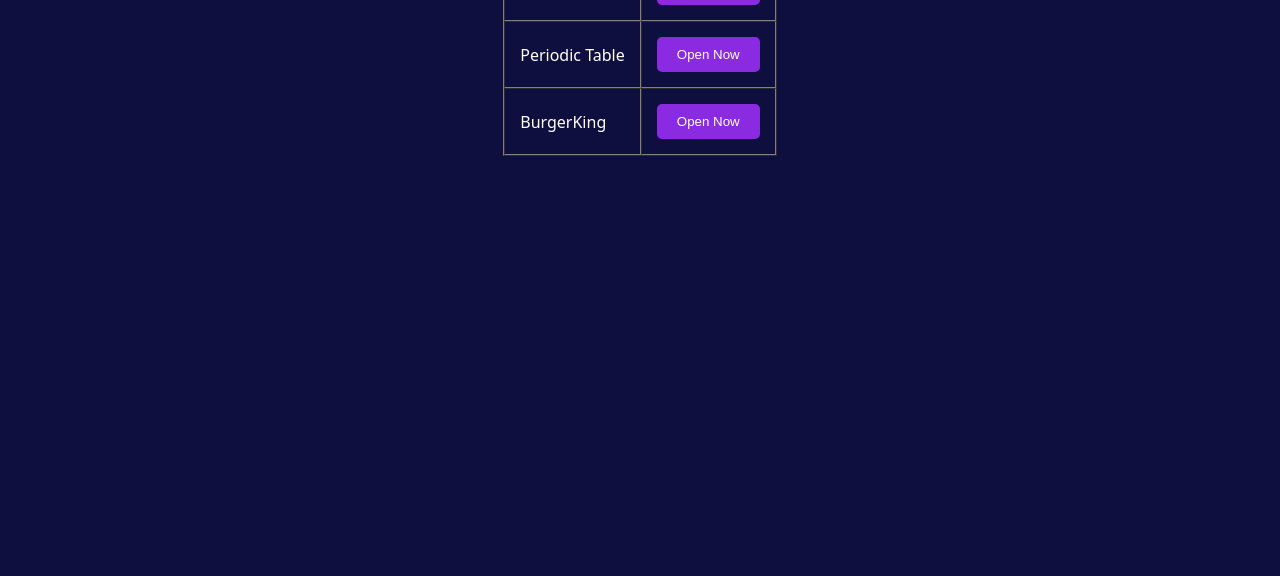
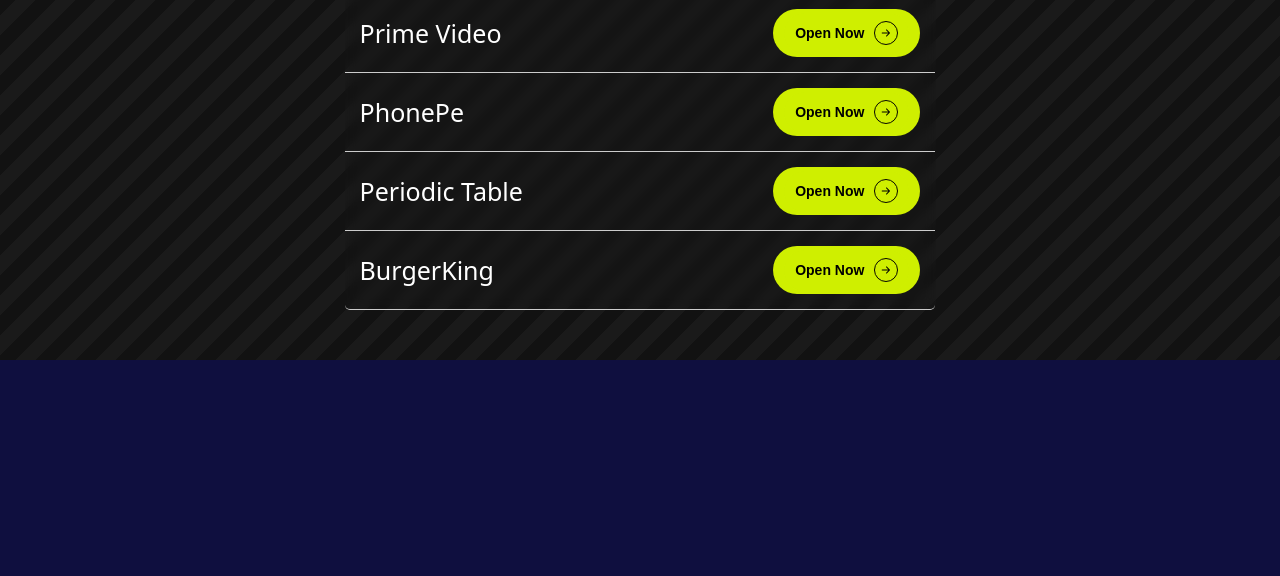
Before and after one commit to GodhaGanesh/FrontEnd, a plain HTML site: page index.html in a window 1280 px wide. Shown: the part 224-800 px from the top of the page. Drawn offline with Linux system fonts and the light colour scheme.

Commit message:
upadated menu ui

```diff
--- a/index.html
+++ b/index.html
@@ -1,66 +1,172 @@
 <!DOCTYPE html>
 <html lang="en">
   <head>
-  <meta charset="UTF-8">
-  <meta name="viewport" content="width=device-width, initial-scale=1.0">
+    <meta charset="UTF-8" />
+    <meta name="viewport" content="width=device-width, initial-scale=1.0" />
     <title>My_Projects</title>
     <style>
-    *{
+      * {
         margin: 0;
         padding: 0;
         box-sizing: border-box;
       }
-    body{
+      body {
         background-color: rgb(15, 15, 63);
-      font-family: system-ui, -apple-system, BlinkMacSystemFont, 'Segoe UI', Roboto, Oxygen, Ubuntu, Cantarell, 'Open Sans', 'Helvetica Neue', sans-serif;
+        font-family: system-ui, -apple-system, BlinkMacSystemFont, "Segoe UI",
+          Roboto, Oxygen, Ubuntu, Cantarell, "Open Sans", "Helvetica Neue",
+          sans-serif;
         color: white;
+        width: 100%;
+        height: auto;
       }
-    h1,table{
+      h1 {
+        text-transform: uppercase;
+        font-family: Verdana, Geneva, Tahoma, sans-serif;
+      }
+      table {
+        border: none;
+        margin-top: 50px !important;
+        backdrop-filter: blur(6px);
+      }
+      h1,
+      table {
         text-align: center;
         margin: auto;
       }
-    table td{
+      table td {
+        border-bottom: 1px solid #ccc;
         text-align: left;
         padding: 15px;
       }
-    button{
-      background-color: blueviolet;
-      color: white;
-      border: none;
-      padding: 10px 20px;
-      border-radius: 5px;
+      table td:nth-child(1) {
+        width: 70%;
+        font-size: 25px;
+      }
+      button {
         cursor: pointer;
-      transition: all 0.3s ease;
+        font-weight: 700;
+        transition: all 0.2s;
+        padding: 2.5px 10px;
+        border-radius: 100px;
+        background: #cfef00;
+        border: 1px solid transparent;
+        display: flex;
+        align-items: center;
+        font-size: 14px;
+        text-decoration: none;
       }
-    button:hover{
-      background-color: darkviolet;
-      transform: scale(1.05);
+
+      button:hover {
+        background: #c4e201;
+      }
+
+      button > svg {
+        width: 24px;
+        margin-left: 10px;
+        transition: transform 0.3s ease-in-out;
+      }
+
+      button:hover svg {
+        transform: translateX(5px);
+      }
+
+      button:active {
+        transform: scale(0.95);
+      }
+
+      .container {
+        width: 100%;
+        height: 100%;
+        padding: 50px 0;
+        background: linear-gradient(
+          135deg,
+          #121212 25%,
+          #1a1a1a 25%,
+          #1a1a1a 50%,
+          #121212 50%,
+          #121212 75%,
+          #1a1a1a 75%,
+          #1a1a1a
+        );
+        background-size: 40px 40px;
+        animation: move 4s linear infinite;
+      }
+
+      @keyframes move {
+        0% {
+          background-position: 0 0;
+        }
+        100% {
+          background-position: 40px 40px;
+        }
       }
     </style>
   </head>
   <body>
+    <div class="container">
       <h1>My Projects</h1>
-  <table border="1" cellspacing="0">
+      <table cellspacing="0">
         <tr>
-      <td>Netflix</td>
-      <td><a href="./Netflix/html/index.html"><button>Open Now</button></a></td>
+          <td style="border-top: 1px solid #ccc; border-top-left-radius: 5px">
+            Netflix
+          </td>
+          <td style="border-top: 1px solid #ccc; border-top-right-radius: 5px">
+            <a href="./Netflix/html/index.html" target="_blank"></a>
+          </td>
         </tr>
         <tr>
           <td>Prime Video</td>
-      <td><a href="./PrimeVideo/HTML/index.html"><button>Open Now</button></a></td>
+          <td>
+            <a href="./PrimeVideo/HTML/index.html" target="_blank"></a>
+          </td>
         </tr>
         <tr>
           <td>PhonePe</td>
-      <td><a href="./PhonePe/HTML/phonepe.html"><button>Open Now</button></a></td>
+          <td>
+            <a href="./PhonePe/HTML/phonepe.html" target="_blank"></a>
+          </td>
         </tr>
         <tr>
           <td>Periodic Table</td>
-      <td><a href="./Periodic Table/index.html"><button>Open Now</button></a></td>
+          <td>
+            <a href="./Periodic Table/index.html" target="_blank"></a>
+          </td>
         </tr>
         <tr>
-      <td>BurgerKing</td>
-      <td><a href="./BurgerKing/html/Burger King.html"><button>Open Now</button></a></td>
+          <td style="border-bottom-left-radius: 5px">BurgerKing</td>
+          <td style="border-bottom-right-radius: 5px">
+            <a href="./BurgerKing/html/Burger King.html" target="_blank"></a>
+          </td>
         </tr>
       </table>
+    </div>
   </body>
+
+  <script>
+    let aTag = document.querySelectorAll("a");
+    aTag.forEach((a) => {
+      let btn = document.createElement("button");
+      btn.innerHTML = `<!-- From Uiverse.io by alexmaracinaru -->
+<button>
+  <span>Open Now</span>
+  <svg
+    xmlns="http://www.w3.org/2000/svg"
+    fill="none"
+    viewBox="0 0 74 74"
+    height="34"
+    width="34"
+  >
+    <circle stroke-width="3" stroke="black" r="35.5" cy="37" cx="37"></circle>
+    <path
+      fill="black"
+      d="M25 35.5C24.1716 35.5 23.5 36.1716 23.5 37C23.5 37.8284 24.1716 38.5 25 38.5V35.5ZM49.0607 38.0607C49.6464 37.4749 49.6464 36.5251 49.0607 35.9393L39.5147 26.3934C38.9289 25.8076 37.9792 25.8076 37.3934 26.3934C36.8076 26.9792 36.8076 27.9289 37.3934 28.5147L45.8787 37L37.3934 45.4853C36.8076 46.0711 36.8076 47.0208 37.3934 47.6066C37.9792 48.1924 38.9289 48.1924 39.5147 47.6066L49.0607 38.0607ZM25 38.5L48 38.5V35.5L25 35.5V38.5Z"
+    ></path>
+  </svg>
+</button>
+
+    `;
+      a.appendChild(btn);
+      a.style.textDecoration = "none";
+    });
+  </script>
 </html>
```
Lines whose indentation alone changed are shown as unchanged.
